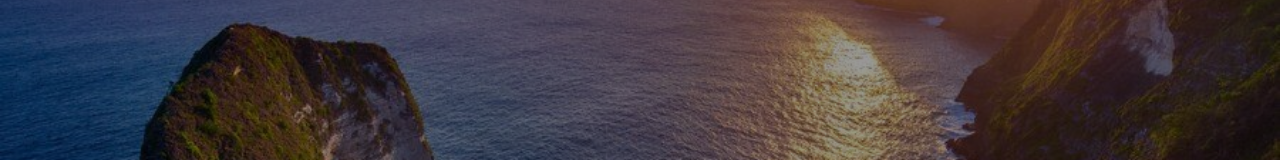
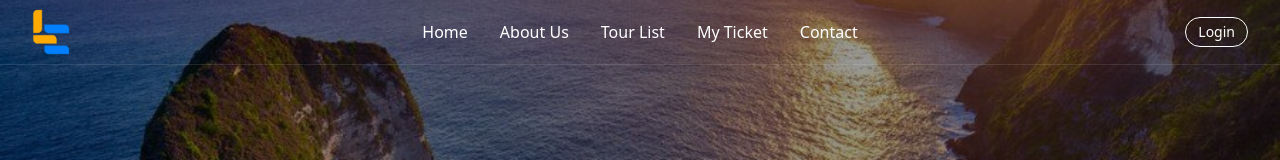
Before and after one commit to megustaSzy/project-web-mobile-api, a Next.js app in the folder web/: page /about in a window 1280 px wide. Shown: the top 160 px of the page. Built offline with nearby package versions, Linux system fonts and the light colour scheme.

Commit message:
memperbaiki Navbar di layout dan integrasi about

```diff
--- a/web/src/app/layout.tsx
+++ b/web/src/app/layout.tsx
@@ -35,6 +35,8 @@ import "./globals.css";
 //   );
 // }
 
+
+
 export const metadata = {
   title: "LamiGo - Jelajah Alam Lampung",
   description: "Temukan destinasi terbaik dan pesan tiket dengan mudah",
@@ -44,9 +46,9 @@ export default function RootLayout({ children }: { children: ReactNode }) {
   return (
     <html lang="id">
       <body className="antialiased text-slate-900 bg-white">
-        {/* <NavBar /> */}
+        <NavBar />
         {children}
-        {/* <Footer /> */}
+        <Footer />
       </body>
     </html>
   );
--- a/web/src/app/page.tsx
+++ b/web/src/app/page.tsx
@@ -40,8 +40,7 @@ export default function Home() {
         {/* <SearchCard /> */}
       </section>
 
-      {/* Footer */}
-      <Footer />
+
     </main>
   );
 }
```
